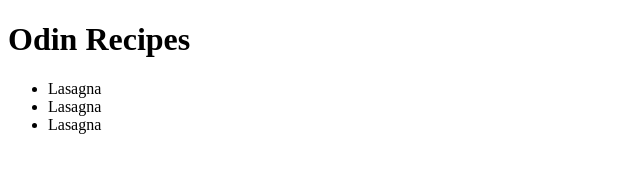
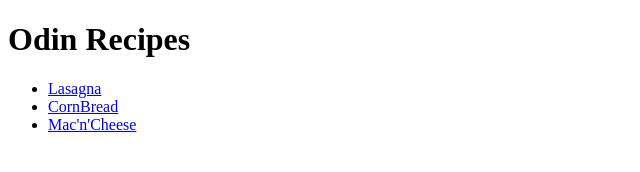
Before and after one commit to Drumoney/Recipe, a plain HTML site: page index.html in a window 1280 px wide. Shown: the whole page, without its empty margins (0-640 px from the left). Drawn offline with Linux system fonts and the light colour scheme.

Commit message:
name of links

```diff
--- a/index.html
+++ b/index.html
@@ -9,9 +9,9 @@
     <!-- This is the start of my Odin Project HTML Project -->
     <h1>Odin Recipes</h1>
     <ul>
-    <li><a src="lasagna.html">Lasagna</a></li>
-    <li><a src="cornBread.html">Lasagna</a></li>
-    <li><a src="mac.html">Lasagna</a></li>
+    <li><a href="lasagna.html">Lasagna</a></li>
+    <li><a href="cornBread.html">CornBread</a></li>
+    <li><a href="mac.html">Mac'n'Cheese</a></li>
     </ul>
 </body>
 </html>
```
